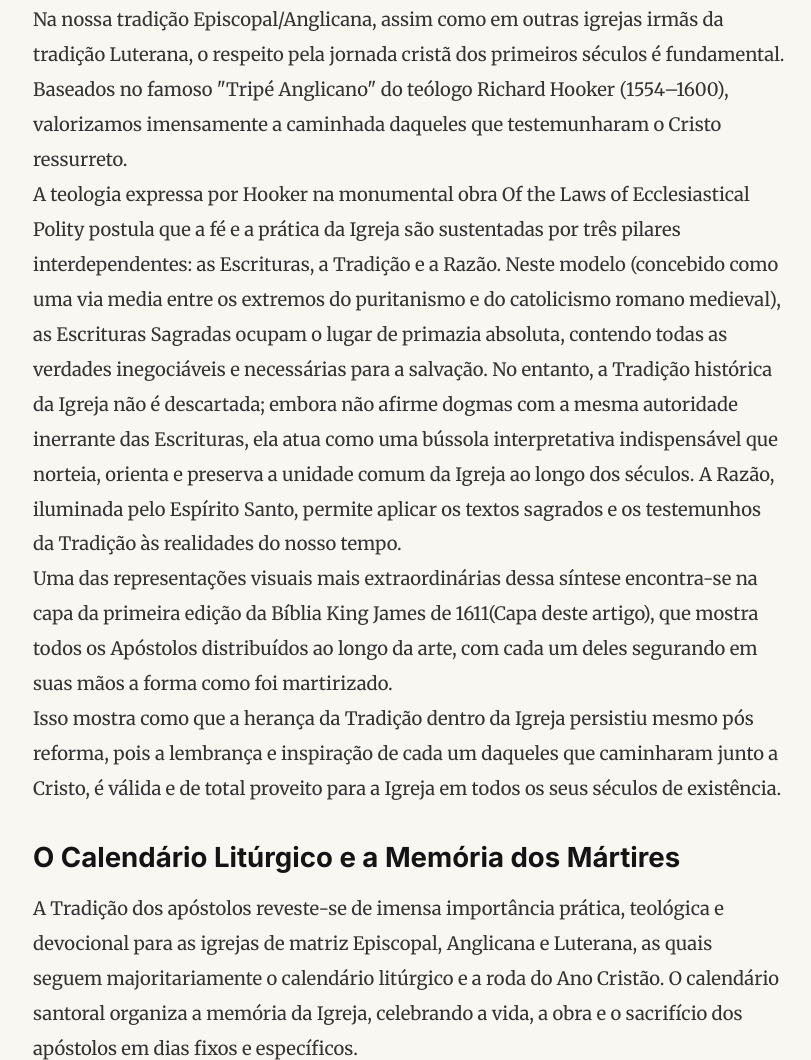
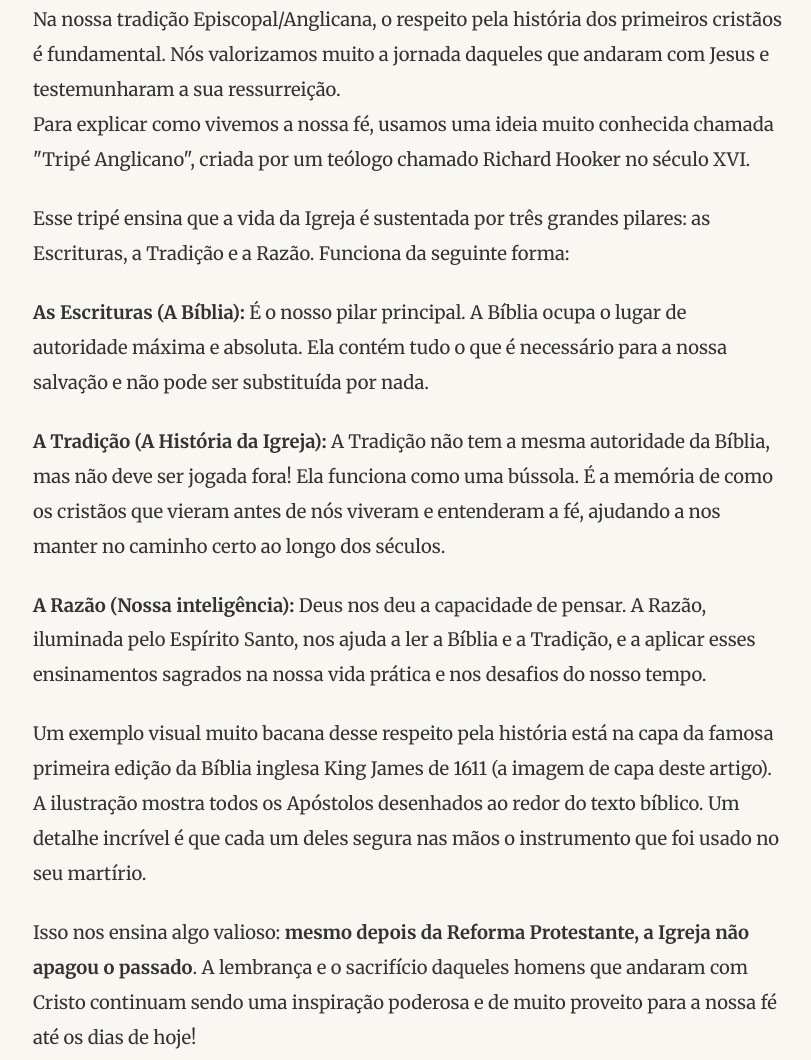
Before and after one commit to arthurha1204/ebd-portal, an Eleventy site: page src/artigos/2026-02-22-as-testemunhas-de-cristo-a-história-e-o-legado-dos-apóstolos-de-jesus.md in a window 1280 px wide. Shown: the part 955-2015 px from the top of the page, without its empty margins (231-1042 px from the left). Built offline with nearby package versions, Linux system fonts and the light colour scheme; Eleventy itself is replaced by a stand-in of ours; files that its build step writes are made by us from their sources.

Commit message:
Update Artigos “2026-02-22-as-testemunhas-de-cristo-a-história-e-o-legado-dos-apóstolos-de-jesus”

```diff
--- a/src/artigos/2026-02-22-as-testemunhas-de-cristo-a-história-e-o-legado-dos-apóstolos-de-jesus.md
+++ b/src/artigos/2026-02-22-as-testemunhas-de-cristo-a-história-e-o-legado-dos-apóstolos-de-jesus.md
@@ -14,17 +14,31 @@ description: Conheça os detalhes históricos sobre onde cada um deles pregou ap
 ---
 **Tempo de leitura: 10 minutos**
 
-Na nossa tradição Episcopal/Anglicana, assim como em outras igrejas irmãs da tradição Luterana, o respeito pela jornada cristã dos primeiros séculos é fundamental. Baseados no famoso "Tripé Anglicano" do teólogo Richard Hooker (1554–1600), valorizamos imensamente a caminhada daqueles que testemunharam o Cristo ressurreto.\
-A teologia expressa por Hooker na monumental obra Of the Laws of Ecclesiastical Polity postula que a fé e a prática da Igreja são sustentadas por três pilares interdependentes: as Escrituras, a Tradição e a Razão. Neste modelo (concebido como uma via media entre os extremos do puritanismo e do catolicismo romano medieval), as Escrituras Sagradas ocupam o lugar de primazia absoluta, contendo todas as verdades inegociáveis e necessárias para a salvação. No entanto, a Tradição histórica da Igreja não é descartada; embora não afirme dogmas com a mesma autoridade inerrante das Escrituras, ela atua como uma bússola interpretativa indispensável que norteia, orienta e preserva a unidade comum da Igreja ao longo dos séculos. A Razão, iluminada pelo Espírito Santo, permite aplicar os textos sagrados e os testemunhos da Tradição às realidades do nosso tempo.\
-Uma das representações visuais mais extraordinárias dessa síntese encontra-se na capa da primeira edição da Bíblia King James de 1611(Capa deste artigo), que mostra todos os Apóstolos distribuídos ao longo da arte, com cada um deles segurando em suas mãos a forma como foi martirizado.\
-Isso mostra como que a herança da Tradição dentro da Igreja persistiu mesmo pós reforma, pois a lembrança e inspiração de cada um daqueles que caminharam junto a Cristo, é válida e de total proveito para a Igreja em todos os seus séculos de existência.
+Na nossa tradição Episcopal/Anglicana, o respeito pela história dos primeiros cristãos é fundamental. Nós valorizamos muito a jornada daqueles que andaram com Jesus e testemunharam a sua ressurreição.\
+Para explicar como vivemos a nossa fé, usamos uma ideia muito conhecida chamada "Tripé Anglicano", criada por um teólogo chamado Richard Hooker no século XVI.
+
+Esse tripé ensina que a vida da Igreja é sustentada por três grandes pilares: as Escrituras, a Tradição e a Razão. Funciona da seguinte forma:
+
+**As Escrituras (A Bíblia):** É o nosso pilar principal. A Bíblia ocupa o lugar de autoridade máxima e absoluta. Ela contém tudo o que é necessário para a nossa salvação e não pode ser substituída por nada.
+
+**A Tradição (A História da Igreja):** A Tradição não tem a mesma autoridade da Bíblia, mas não deve ser jogada fora! Ela funciona como uma bússola. É a memória de como os cristãos que vieram antes de nós viveram e entenderam a fé, ajudando a nos manter no caminho certo ao longo dos séculos.
+
+**A Razão (Nossa inteligência):** Deus nos deu a capacidade de pensar. A Razão, iluminada pelo Espírito Santo, nos ajuda a ler a Bíblia e a Tradição, e a aplicar esses ensinamentos sagrados na nossa vida prática e nos desafios do nosso tempo.
+
+Um exemplo visual muito bacana desse respeito pela história está na capa da famosa primeira edição da Bíblia inglesa King James de 1611 (a imagem de capa deste artigo).  A ilustração mostra todos os Apóstolos desenhados ao redor do texto bíblico. Um detalhe incrível é que cada um deles segura nas mãos o instrumento que foi usado no seu martírio.
+
+Isso nos ensina algo valioso: **mesmo depois da Reforma Protestante, a Igreja não apagou o passado**. A lembrança e o sacrifício daqueles homens que andaram com Cristo continuam sendo uma inspiração poderosa e de muito proveito para a nossa fé até os dias de hoje!
 
 # O Calendário Litúrgico e a Memória dos Mártires
 
 A Tradição dos apóstolos reveste-se de imensa importância prática, teológica e devocional para as igrejas de matriz Episcopal, Anglicana e Luterana, as quais seguem majoritariamente o calendário litúrgico e a roda do Ano Cristão. O calendário santoral organiza a memória da Igreja, celebrando a vida, a obra e o sacrifício dos apóstolos em dias fixos e específicos.\
-Essa memória sagrada determina as cores litúrgicas dos paramentos do clero e dos ornamentos do altar, servindo como uma pedagogia visual para a congregação. Na tradição anglicana, a cor vermelha é reservada primariamente para a festa de Pentecostes e para os dias dedicados aos mártires. O vermelho simboliza o fogo purificador do Espírito Santo derramado sobre a Igreja e, inseparavelmente, o sangue derramado pelos apóstolos na confissão de sua fé inabalável em Cristo. Por exemplo, o Dia de Santo André é celebrado em 30 de novembro; visto que a Tradição atesta que André sofreu um martírio brutal, a cor litúrgica designada para o seu dia é invariavelmente a **VERMELHA.**\
+Essa memória sagrada determina as cores litúrgicas dos paramentos do clero e dos ornamentos do altar, servindo como uma pedagogia visual para a congregação. Na tradição anglicana, a cor vermelha é reservada primariamente para a festa de Pentecostes e para os dias dedicados aos mártires. O vermelho simboliza o fogo purificador do Espírito Santo derramado sobre a Igreja e, inseparavelmente, o sangue derramado pelos apóstolos na confissão de sua fé inabalável em Cristo.
+
+Por exemplo, **o Dia de Santo André é celebrado em 30 de novembro**; visto que a Tradição atesta que André sofreu um martírio brutal, a cor litúrgica designada para o seu dia é invariavelmente a **VERMELHA.** Toda Igreja então mudará sua cor litúrgica de acordo com tal data.\
 \
-Por outro lado, para o único apóstolo que a tradição histórica atesta ter morrido de causas naturais após uma longa vida de testemunho, São João Evangelista (celebrado em 27 de dezembro), a cor litúrgica utilizada é a **BRANCA.** O branco e o dourado simbolizam a luz incriada de Deus, a pureza, a alegria da ressurreição e a glória celestial.\
+Por outro lado, para o único apóstolo que a tradição histórica atesta ter morrido de causas naturais após uma longa vida de testemunho, São João Evangelista (celebrado em 27 de dezembro), a cor litúrgica utilizada é a **BRANCA.** O branco e o dourado simbolizam a luz incriada de Deus, a pureza, a alegria da ressurreição e a glória celestial.
+
+\
 Abaixo, exploramos a fundo a história, a arqueologia, a fundamentação bíblica e a tradição de cada um dos doze apóstolos originais de Jesus Cristo.
 
 # 1. São Pedro (Simão)
@@ -63,7 +77,7 @@ Abaixo, exploramos a fundo a história, a arqueologia, a fundamentação bíblic
 \
 **Base Bíblica:** Juntamente com seu irmão João e com Pedro, Tiago formava o círculo mais íntimo e restrito dos discípulos (Marcos 1:19-20). Teve o privilégio exclusivo de testemunhar o poder de Cristo na ressurreição da filha de Jairo (Marcos 5:37), a glória divina na Transfiguração (Marcos 9:2), e a angústia do Mestre no Getsêmani (Mateus 26:37). Jesus apelidou os dois irmãos de Boanerges, que significa "Filhos do Trovão" (Marcos 3:17), refletindo o temperamento impetuoso e apaixonado de ambos.\
 \
-**O que a Tradição da Igreja fala:** A antiquíssima tradição ibérica sustenta que Tiago empreendeu uma ambiciosa jornada missionária até o "fim do mundo conhecido": a Hispânia (atual Espanha e Portugal). Relatos atestam que, em profundo desânimo às margens do rio Ebro, ele teria recebido uma aparição miraculosa da Virgem Maria (através do fenômeno da bilocação) sobre um pilar de mármore para encorajá-lo a perseverar.\
+**O que a Tradição da Igreja fala:** A antiquíssima tradição ibérica sustenta que Tiago empreendeu uma ambiciosa jornada missionária até o "fim do mundo conhecido": a Hispânia (atual Espanha e Portugal). \
 \
 **Onde pregou após a ressurreição:** A Hispânia romana, a província mais ocidental do Império, além de pregar ativamente nas sinagogas e praças de Jerusalém ao retornar de sua missão.\
 \
```
